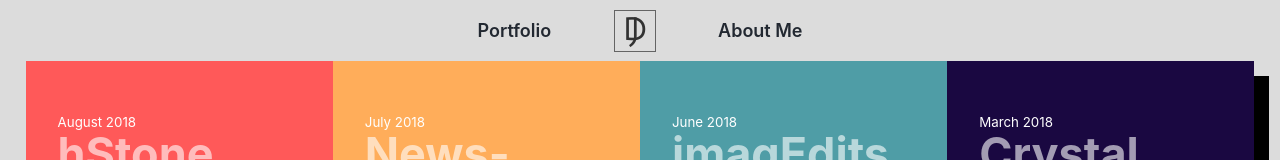
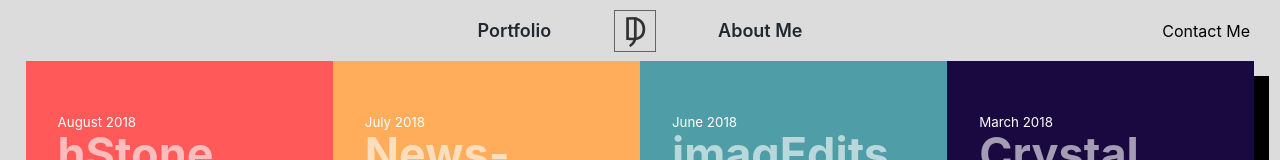
Before and after one commit to JuliusDorfman/jdorfj, a React (Create React App) app: page / in a window 1280 px wide. Shown: the top 160 px of the page. Built offline with nearby package versions, Linux system fonts and the light colour scheme.

Commit message:
initializing webpack

```diff
--- a/src/Components/Navbar/Navbar.css
+++ b/src/Components/Navbar/Navbar.css
@@ -8,17 +8,18 @@
   max-height: 61px;
 }
 
-.navbar-component>ul {
+.main-nav>ul {
   display: inline-flex;
   position: relative;
   justify-content: space-between;
   align-items: center;
-  margin: 0;
-  padding: 20px 0;
+  margin: 0 0 20px 0;
+  padding: 20px 0 0 0;
   width: 325px;
+  transition-duration: .3s;
 }
 
-.navbar-component>ul>li {
+.main-nav>ul>li {
   display: inline-block;
   overflow: hidden;
   text-decoration: none;
@@ -26,7 +27,7 @@
   line-height: 16px;
 }
 
-.navbar-component>ul>li>a {
+.main-nav>ul>li>a {
   display: block;
   position: relative;
   transform: translateY(-16px);
@@ -38,12 +39,20 @@
   font-weight: 600;
 }
 
-.navbar-component>ul>li:hover a {
+.main-nav>ul>li:hover a {
   transform: translateY(0px);
 }
 
-.navbar-component>ul>li>a:nth-of-type(1) {
+.main-nav>ul>li>a:nth-of-type(1) {
   color: #f95959;
+}
+
+/* Contact Me */
+
+.contact-navbar-button {
+  display: inline-block;
+  position: absolute;
+  right: 30px;
 }
 
 /* Initials */
--- a/src/Components/Navbar/Navbar.jsx
+++ b/src/Components/Navbar/Navbar.jsx
@@ -5,6 +5,7 @@ export default class Navbar extends Component {
   render() {
     return (
       <div className="navbar-component">
+        <div className="main-nav">
           <ul>
             <li>
               <a href="/portfolio">Portfolio</a>
@@ -26,6 +27,12 @@ export default class Navbar extends Component {
             </li>
           </ul>
         </div>
+        <div className="contact-navbar-button">
+          <p>
+            Contact Me
+          </p>
+        </div>
+      </div>
     )
   }
 }
```
Lines whose indentation alone changed are shown as unchanged.
